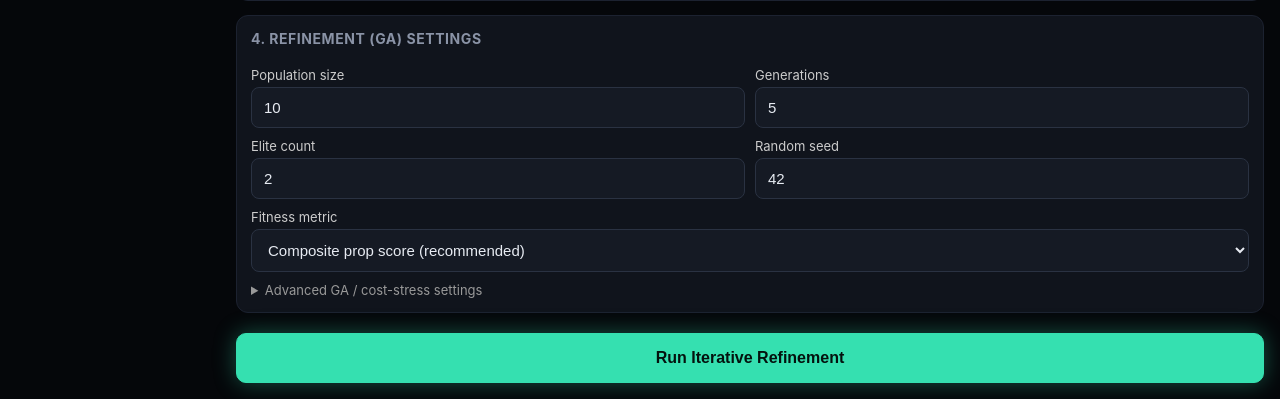
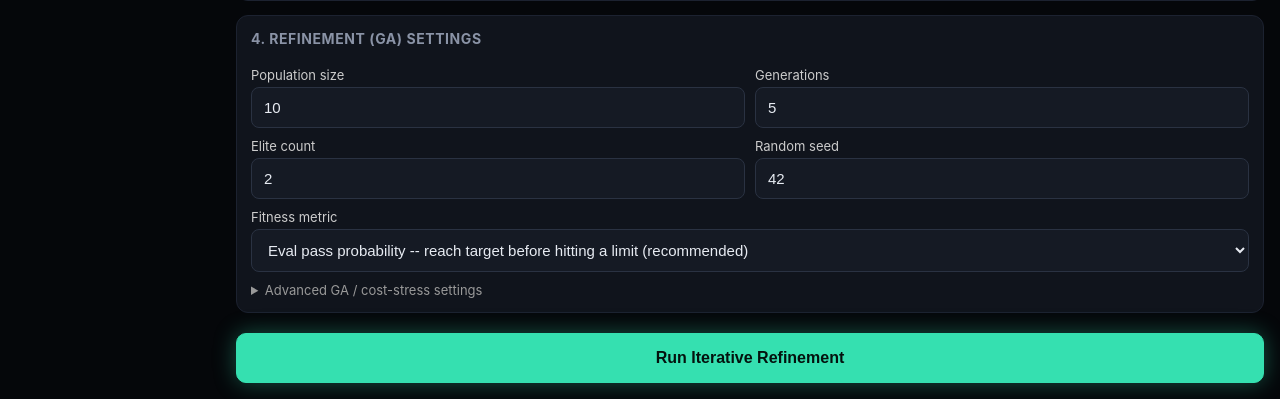
Before and after one commit to okmantz/T58-PROP-ALGO-BACKTESTER, a Flask app: page /refine in a window 1280 px wide. Shown: the part 919-1318 px from the top of the page. Run offline with Flask 3, Linux system fonts and the light colour scheme; parts of the project's set-up code (start-up, migrations or seed data) failed here and were passed over; some libraries are stand-ins or nearby versions.

Commit message:
Add files via upload

```diff
--- a/app/web/templates/cpcv.html
+++ b/app/web/templates/cpcv.html
@@ -170,6 +170,7 @@
     </div>
     <label>Metric</label>
     <select name="metric">
+      <option value="eval_pass_probability">Eval pass probability -- reach target before hitting a limit (recommended)</option>
       <option value="profit_factor">Profit factor</option>
       <option value="sharpe_ratio">Sharpe ratio</option>
       <option value="net_profit">Net profit</option>
--- a/app/web/templates/full_pipeline.html
+++ b/app/web/templates/full_pipeline.html
@@ -170,7 +170,7 @@
     <label>Fitness metric</label>
     <select name="fitness_metric">
       {% for key, label in fitness_metrics.items() %}
-      <option value="{{ key }}" {{ 'selected' if key == 'prop_guide_score' else '' }}>{{ label }}</option>
+      <option value="{{ key }}" {{ 'selected' if key == 'eval_pass_probability' else '' }}>{{ label }}</option>
       {% endfor %}
     </select>
     <details style="margin-top:10px;" open>
--- a/app/web/templates/quick_optimize.html
+++ b/app/web/templates/quick_optimize.html
@@ -169,7 +169,7 @@
       <div><label>Fitness metric</label>
         <select name="fitness_metric">
           {% for key, label in fitness_metrics.items() %}
-          <option value="{{ key }}" {{ 'selected' if key == 'composite_prop_score' else '' }}>{{ label }}</option>
+          <option value="{{ key }}" {{ 'selected' if key == 'eval_pass_probability' else '' }}>{{ label }}</option>
           {% endfor %}
         </select>
       </div>
--- a/app/web/templates/refine.html
+++ b/app/web/templates/refine.html
@@ -169,8 +169,8 @@
     </div>
     <label>Fitness metric</label>
     <select name="fitness_metric">
-      <option value="composite_prop_score">Composite prop score (recommended)</option>
-      <option value="eval_pass_probability">Eval pass probability</option>
+      <option value="eval_pass_probability">Eval pass probability -- reach target before hitting a limit (recommended)</option>
+      <option value="composite_prop_score">Composite prop score</option>
       <option value="first_payout_probability">First payout probability</option>
       <option value="net_profit">Net profit</option>
       <option value="sharpe_ratio">Sharpe ratio</option>
--- a/app/web/templates/search.html
+++ b/app/web/templates/search.html
@@ -313,8 +313,8 @@
       <input type="number" name="robustness_neighbors" value="6">
       <label>Fitness metric</label>
       <select name="fitness_metric">
-        <option value="composite_prop_score">Composite prop score (recommended)</option>
-        <option value="eval_pass_probability">Eval pass probability</option>
+        <option value="eval_pass_probability">Eval pass probability -- reach target before hitting a limit (recommended)</option>
+        <option value="composite_prop_score">Composite prop score</option>
         <option value="first_payout_probability">First payout probability</option>
         <option value="net_profit">Net profit</option>
         <option value="sharpe_ratio">Sharpe ratio</option>
--- a/app/web/templates/wfga.html
+++ b/app/web/templates/wfga.html
@@ -171,7 +171,7 @@
     <label>Fitness metric</label>
     <select name="fitness_metric">
       {% for key, label in fitness_metrics.items() %}
-      <option value="{{ key }}" {{ 'selected' if key == 'composite_prop_score' else '' }}>{{ label }}</option>
+      <option value="{{ key }}" {{ 'selected' if key == 'eval_pass_probability' else '' }}>{{ label }}</option>
       {% endfor %}
     </select>
     <details style="margin-top:10px;">
--- a/app/web/templates/wfo.html
+++ b/app/web/templates/wfo.html
@@ -172,7 +172,7 @@
     <label>Fitness metric (used to pick each fold's train-window winner)</label>
     <select name="fitness_metric">
       {% for key, label in fitness_metrics.items() %}
-      <option value="{{ key }}" {{ 'selected' if key == 'composite_prop_score' else '' }}>{{ label }}</option>
+      <option value="{{ key }}" {{ 'selected' if key == 'eval_pass_probability' else '' }}>{{ label }}</option>
       {% endfor %}
     </select>
     <details style="margin-top:10px;">
```
